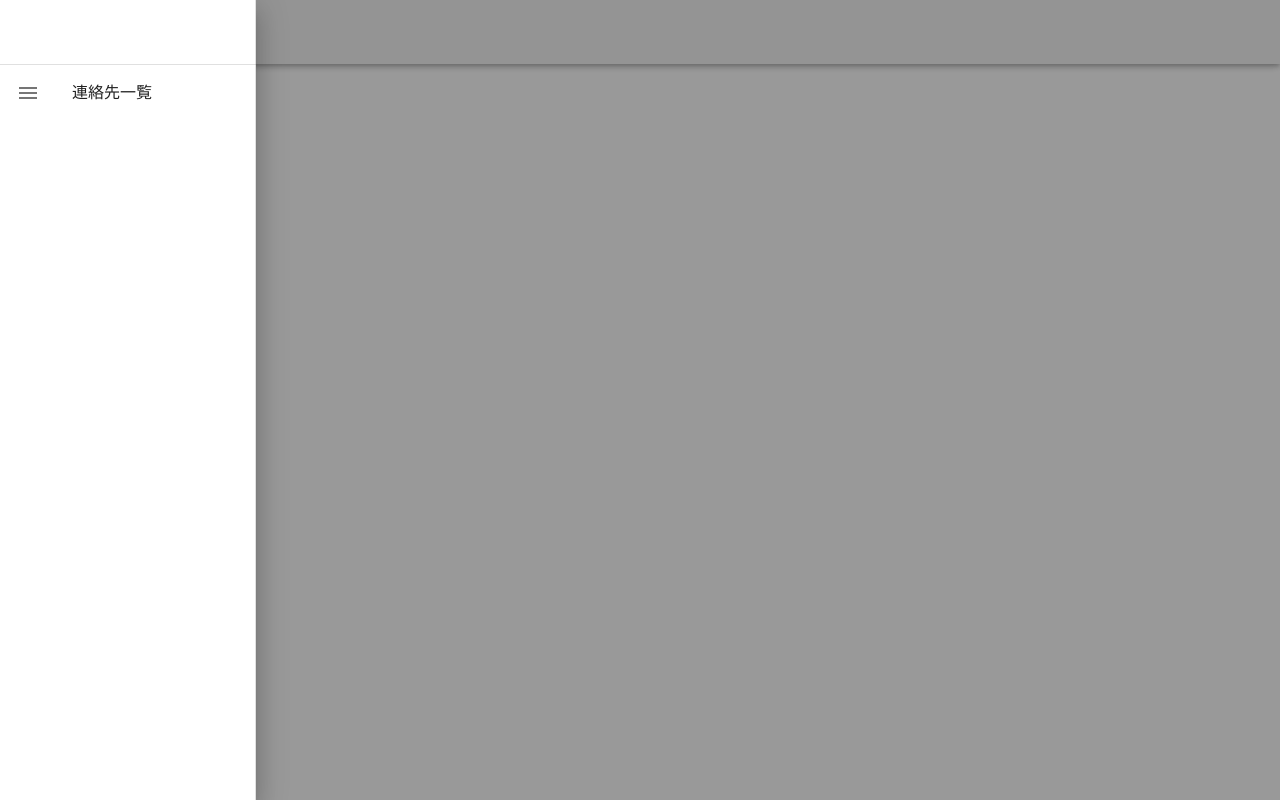
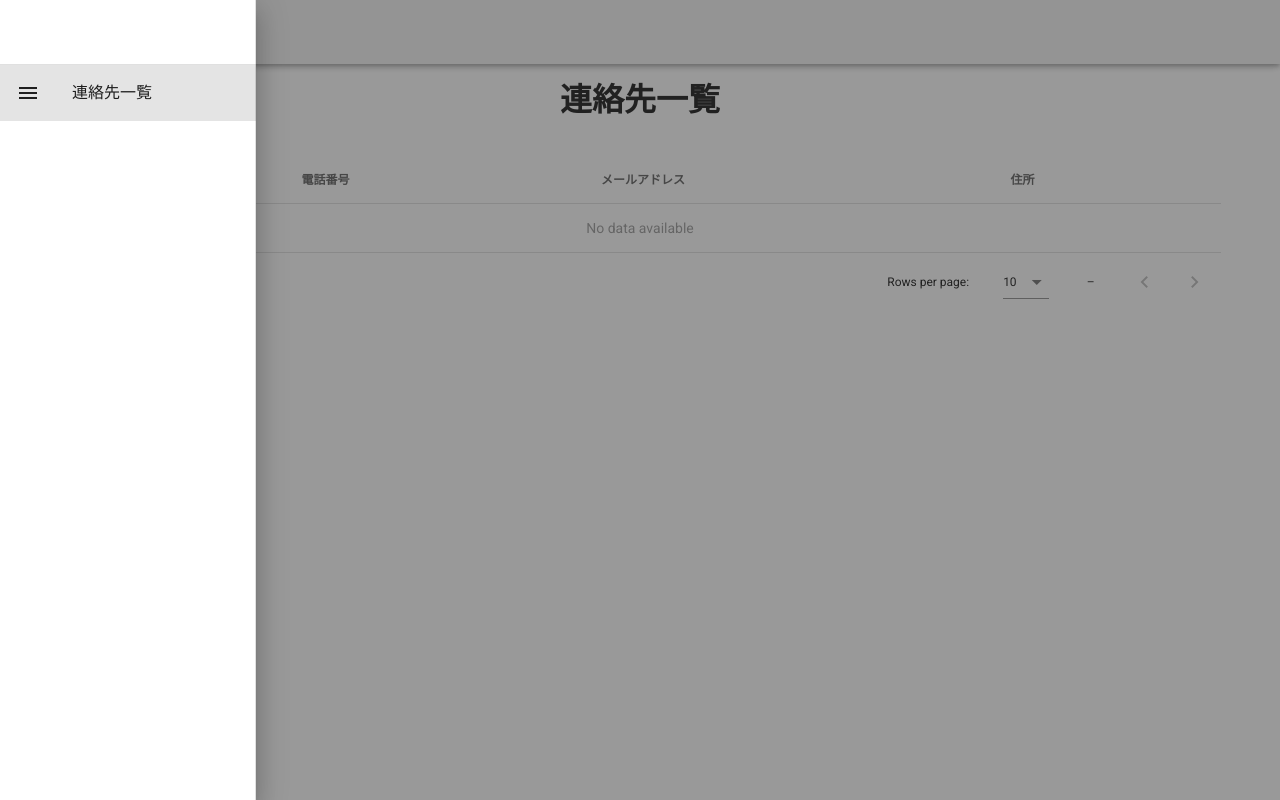
Before and after one commit to inotakuya/myAddress, a Vue app: page /addresses in a window 1280 px wide. Both pictures are taken after a click on the button 28 px from the left and 32 px from the top of the page. Built offline with nearby package versions, Linux system fonts and the light colour scheme; no server answers.

Commit message:
連絡先一覧画面作成

```diff
--- a/src/components/SideNav.vue
+++ b/src/components/SideNav.vue
@@ -12,7 +12,7 @@
 
       <v-divider></v-divider>
 
-      <v-list-item v-for="(item, index) in items" :key="index">
+      <v-list-item v-for="(item, index) in items" :key="index" :to="item.link">
         <v-list-item-icon>
           <v-icon>{{ item.icon }}</v-icon>
         </v-list-item-icon>
@@ -29,7 +29,9 @@ import { mapGetters } from "vuex";
 export default {
   data() {
     return {
-      items: [{ title: "連絡先一覧", icon: "mdi-menu" }]
+      items: [
+        { title: "連絡先一覧", icon: "mdi-menu", link: { name: "addresses" } }
+      ]
     };
   },
   computed: {
--- a/src/router/index.js
+++ b/src/router/index.js
@@ -1,14 +1,20 @@
 import Vue from "vue";
 import VueRouter from "vue-router";
 import Home from "../views/Home.vue";
+import Addresses from "../views/Addresses.vue"
 
 Vue.use(VueRouter);
 
 const routes = [
   {
     path: "/",
-    name: "Home",
+    name: "home",
     component: Home,
+  },
+  {
+    path: "/addresses",
+    name: "addresses",
+    component: Addresses,
   },
 ];
 
--- /dev/null
+++ b/src/views/Addresses.vue
@@ -0,0 +1,33 @@
+<template>
+  <v-container text-center justify-center>
+    <v-layout wrap>
+      <v-flex xs12>
+        <h1>連絡先一覧</h1>
+      </v-flex>
+
+      <v-flex xs12 mt-5 text-right> </v-flex>
+
+      <v-flex xs12 mt-3 justify-center>
+        <v-data-table :headers="headers" :items="addresses">
+          <template v-slot:item> </template>
+        </v-data-table>
+      </v-flex>
+    </v-layout>
+  </v-container>
+</template>
+
+<script>
+export default {
+  data() {
+    return {
+      headers: [
+        { text: "名前", value: "name" },
+        { text: "電話番号", value: "tel" },
+        { text: "メールアドレス", value: "email" },
+        { text: "住所", value: "address" }
+      ],
+      addresses: []
+    };
+  }
+};
+</script>
```
